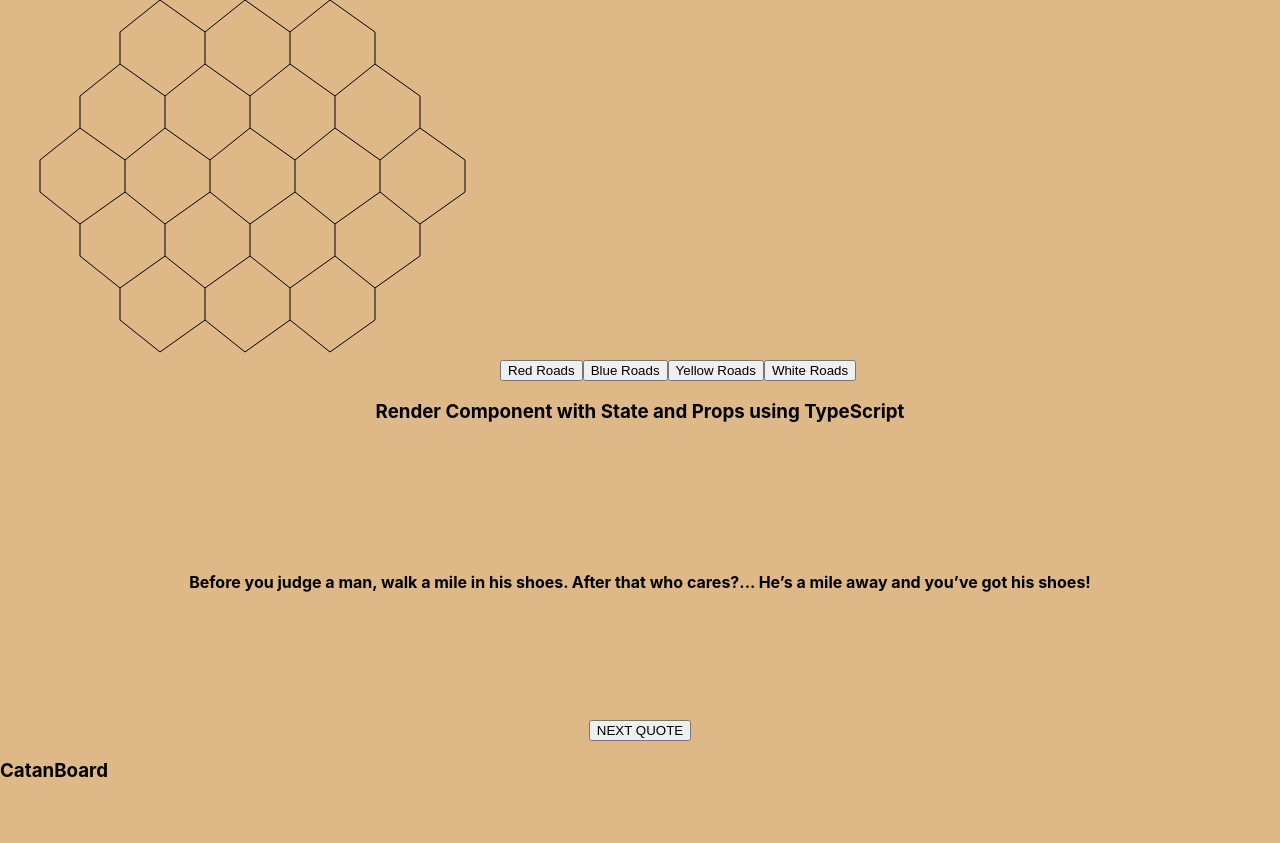
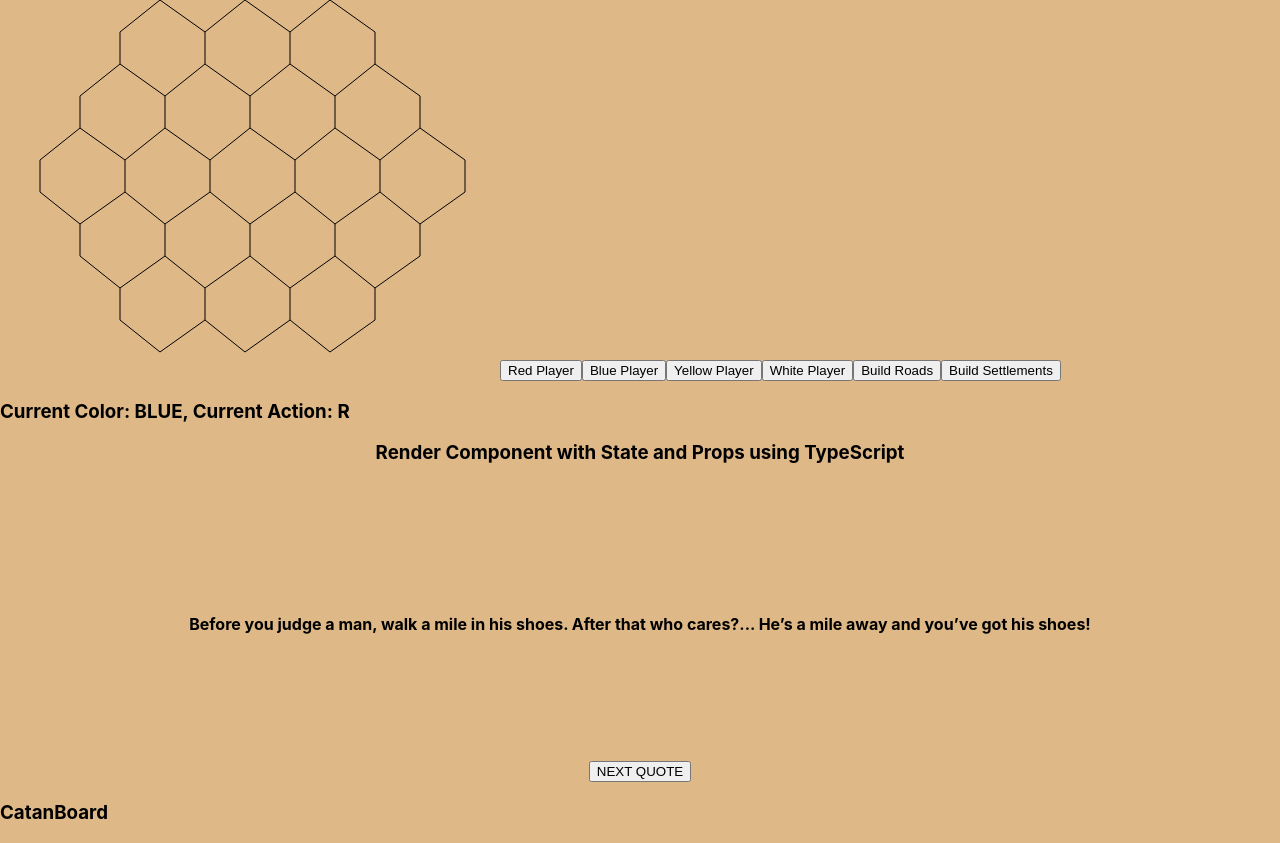
Before and after one commit to rickettsdev/CatanGameTypescriptPrototype, a React (Create React App) app: page / in a window 1280 px wide. Before the commit the page ends 801 px from the top, so only its background shows below. Built offline with nearby package versions, Linux system fonts and the light colour scheme; no server answers.

Commit message:
Added settlement placement action.

```diff
--- a/src/App.tsx
+++ b/src/App.tsx
@@ -10,7 +10,7 @@ import CatanCoordinate from './models/CatanCoordinate'
 
 import CatanApiRoadsResponse from './api/models/CatanApiRoadsResponse'
 import CatanApiSettlementResponse from './api/models/CatanApiSettlementResponse'
-import { catanFetchApi, catanRoadPlacementAPI } from './api/CatanApiManager';
+import { catanFetchApi, catanRoadPlacementAPI, catanSettlementPlacementAPI } from './api/CatanApiManager';
 
 import './App.css';
 import LineToDraw from './models/LineToDraw';
@@ -32,12 +32,14 @@ type PlayerState = {
 
 function CatanGameBoard() {
 
-  const [playerState, setPlayerState] = useState({color:"BLUE"})
+  const [playerState, setPlayerState] = useState({color:"BLUE",actionType:"R"})
 
-  const setRedRoad = (): void => {setPlayerState({color:"RED"})}
-  const setBlueRoad = (): void => {setPlayerState({color:"BLUE"})}
-  const setYellowRoad = (): void => {setPlayerState({color:"YELLOW"})}
-  const setWhiteRoad = (): void => {setPlayerState({color:"WHITE"})}
+  const setRedPlayer = (): void => {setPlayerState({...playerState, color:"RED"})}
+  const setBluePlayer = (): void => {setPlayerState({...playerState, color:"BLUE"})}
+  const setYellowPlayer = (): void => {setPlayerState({...playerState, color:"YELLOW"})}
+  const setWhitePlayer = (): void => {setPlayerState({...playerState, color:"WHITE"})}
+  const setActionTypeSettlement = (): void => {setPlayerState({...playerState, actionType:"S"})}
+  const setActionTypeRoad = (): void => {setPlayerState({...playerState, actionType:"R"})}
 
   let canvasRef = React.useRef<HTMLCanvasElement | null>(null);
 
@@ -148,6 +150,10 @@ function CatanGameBoard() {
             let xCoordinate = e.clientX
             let yCoordinate = e.clientY
 
+            canvasCtxRef.current = canvasRef.current.getContext('2d');
+            let ctx = canvasCtxRef.current; // Assigning to a temp variable
+
+            if(playerState.actionType === "R") {
               let closestRoad = CoordinateTranslator.closestRoad(
                   { x: xCoordinate, y: yCoordinate } as CatanCoordinate
               )
@@ -161,24 +167,42 @@ function CatanGameBoard() {
                 console.log(response)
             })
 
-            canvasCtxRef.current = canvasRef.current.getContext('2d');
-            let ctx = canvasCtxRef.current; // Assigning to a temp variable
-
               ctx!.beginPath(); // Note the Non Null Assertion
               ctx!.moveTo(closestRoad.uiCoordinates.x, closestRoad.uiCoordinates.y);
               ctx!.lineTo(closestRoad.uiCoordinates.x1, closestRoad.uiCoordinates.y1);
               ctx!.strokeStyle = playerState.color.toLowerCase();
               ctx!.lineWidth = 7;
               ctx!.stroke();
+            } else if (playerState.actionType === "S") {
+              let closestSettlement = CoordinateTranslator.closestSettlementLocation({x: xCoordinate, y: yCoordinate})
+              let width = 15
 
+              catanSettlementPlacementAPI<{}>({
+                x: closestSettlement.modelCoordinate.x,
+                y: closestSettlement.modelCoordinate.y
+              } as CatanCoordinate, playerState.color, (response) => {
+                console.log(response)
+              })
+
+              ctx!.beginPath(); // Note the Non Null Assertion
+              ctx!.moveTo(closestSettlement.uiCoordinate.x, closestSettlement.uiCoordinate.y);
+              ctx!.lineTo(closestSettlement.uiCoordinate.x, closestSettlement.uiCoordinate.y+width);
+              ctx!.strokeStyle = playerState.color;
+              ctx!.lineWidth = width;
+              ctx!.stroke();
+
+            }
         }
           console.log(`click on x: ${e.clientX}, y: ${e.clientY}`);
         }}
       />
-       <button onClick={setRedRoad}>Red Roads</button>
-       <button onClick={setBlueRoad}>Blue Roads</button>
-       <button onClick={setYellowRoad}>Yellow Roads</button>
-       <button onClick={setWhiteRoad}>White Roads</button>
+       <button onClick={setRedPlayer}>Red Player</button>
+       <button onClick={setBluePlayer}>Blue Player</button>
+       <button onClick={setYellowPlayer}>Yellow Player</button>
+       <button onClick={setWhitePlayer}>White Player</button>
+       <button onClick={setActionTypeRoad}>Build Roads</button>
+       <button onClick={setActionTypeSettlement}>Build Settlements</button>
+       <h3>Current Color: {playerState.color}, Current Action: {playerState.actionType}</h3>
       <QuoteApp quotes={randomQuotes}/>
     </div>
   );
--- a/src/api/CatanApiManager.ts
+++ b/src/api/CatanApiManager.ts
@@ -1,3 +1,4 @@
+import CatanCoordinate from "../models/CatanCoordinate"
 import LineToDraw from "../models/LineToDraw"
 
 let host = "localhost"
@@ -32,3 +33,20 @@ export async function catanRoadPlacementAPI<T>(lineToDraw: LineToDraw, color: st
                         .catch(error => console.log(error))
       return response
 }
+
+// This is POC for POST
+export async function catanSettlementPlacementAPI<T>(coordinate: CatanCoordinate, color: string,
+  completion: { (response: T): void}): Promise<T> {
+   let requestInit: RequestInit = {
+     method: 'POST'
+   }
+   const requestHeaders: HeadersInit = new Headers();
+   requestHeaders.set('x', `${coordinate.x}`)
+   requestHeaders.set('y', `${coordinate.y}`)
+   requestHeaders.set('color', `${color}`)
+   requestInit.headers = requestHeaders
+   const response = await fetch(`http://${host}:4567/catan/addSettlement`, requestInit)
+                       .then(response => response.json())
+                       .catch(error => console.log(error))
+     return response
+}
--- a/src/helpers/CoordinateTranslator.ts
+++ b/src/helpers/CoordinateTranslator.ts
@@ -1,6 +1,7 @@
 import LineToDraw from '../models/LineToDraw';
 import CatanCoordinate from '../models/CatanCoordinate';
 import CatanGameRoadComposite from '../models/CatanGameRoadComposite';
+import CatanGameCoordinateComposite from '../models/CatanGameCoordinateComposite';
 
 import RoadsToDraw from '../helpers/RoadsToDraw'
 
@@ -35,6 +36,13 @@ export default abstract class CoordinateTranslator {
 
 	public static uiCoordinateMapSingle(coordinate: CatanCoordinate): CatanCoordinate {
 		return CoordinateTranslator.mapHexagonPointCoordinate(coordinate)
+	}
+
+	public static closestSettlementLocation(uiCoordinate: CatanCoordinate): CatanGameCoordinateComposite {
+		let closestCoordinate = CoordinateTranslator.findClosestCoordinate(uiCoordinate)
+    	let closestCoordinateUIMapped = CoordinateTranslator.mapHexagonPointCoordinate(closestCoordinate)
+
+		return {uiCoordinate: closestCoordinateUIMapped, modelCoordinate: closestCoordinate}
 	}
 
     public static closestRoad(uiCoordinate: CatanCoordinate): CatanGameRoadComposite {
--- /dev/null
+++ b/src/models/CatanGameCoordinateComposite.ts
@@ -0,0 +1,6 @@
+import CatanCoordinate from "./CatanCoordinate";
+
+export default interface CatanGameCoordinateComposite {
+    uiCoordinate: CatanCoordinate,
+    modelCoordinate: CatanCoordinate
+}
```
Lines whose indentation alone changed are shown as unchanged.
